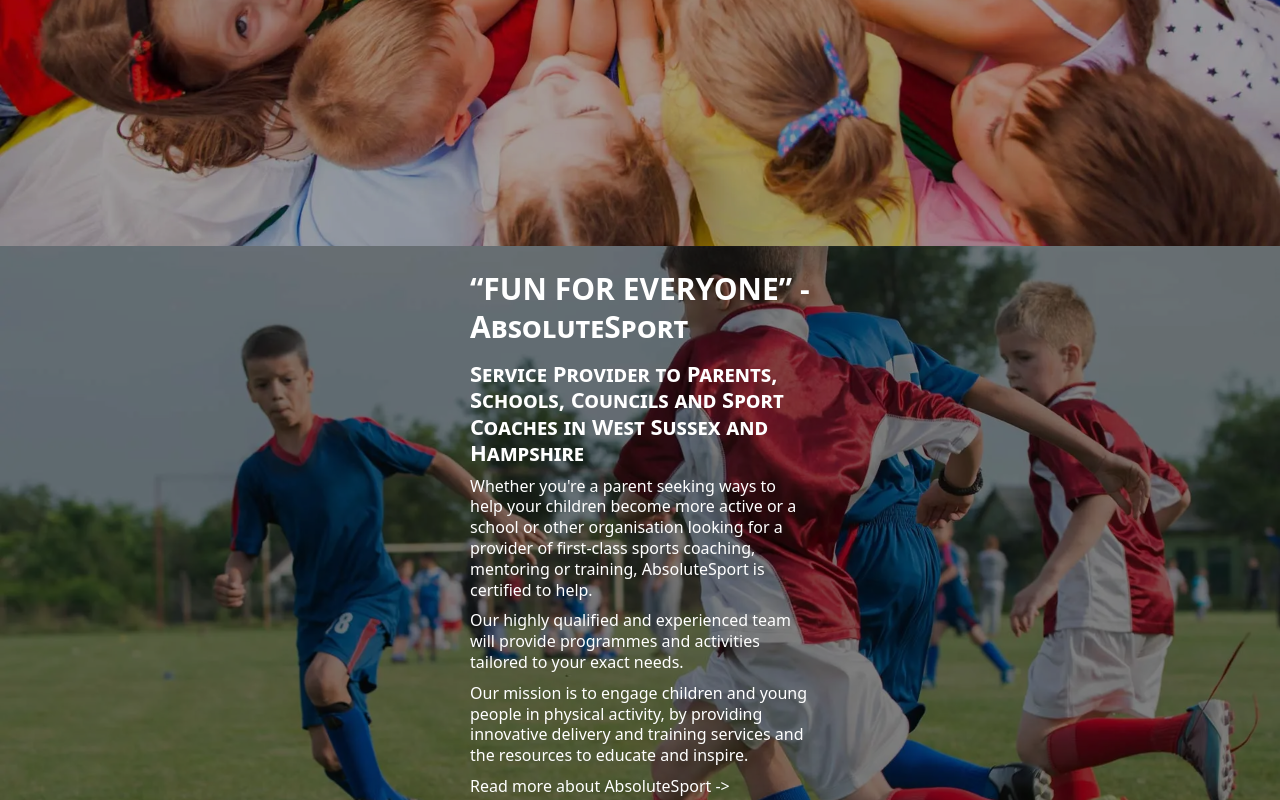
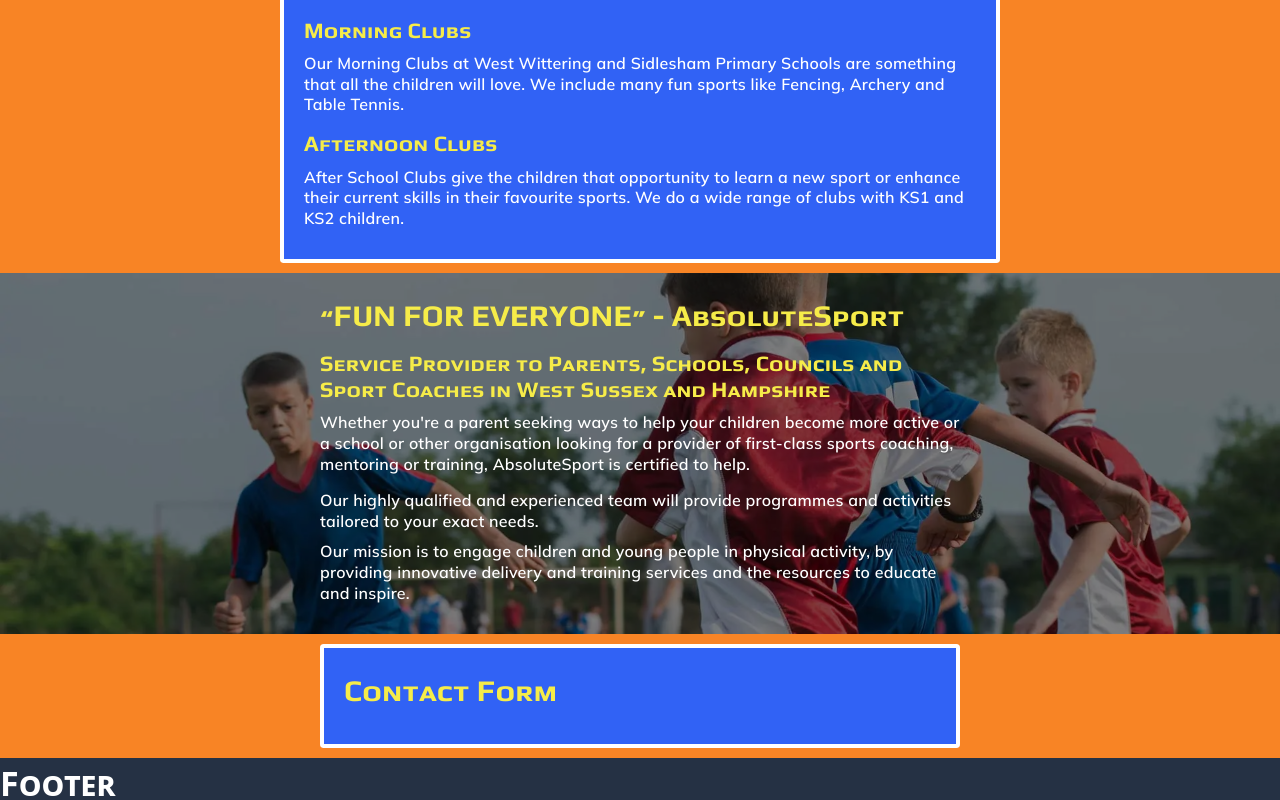
Before and after one commit to SPH73/absoluteSport-ssr-webapp, a Nuxt app: page / in a window 1280 px wide. Shown: the part 580-1380 px from the top of the page. Built offline with nearby package versions, Linux system fonts and the light colour scheme.

Commit message:
added in static content

```diff
--- a/pages/index.vue
+++ b/pages/index.vue
@@ -2,9 +2,9 @@
 <template>
   <main>
     <section
-      class="bg-blend-overlay bg-neutral-600 bg-[url('/img/hero_1920.webp')] bg-center bg-no-repeat bg-cover w-full h-[90vh] pt-8"
+      class="bg-blend-overlay bg-neutral-600 bg-[url('/img/hero_1920.webp')] bg-center bg-no-repeat bg-cover w-full h-[90vh] md:h-[50vh] pt-8"
     >
-      <div class="max-w-2xl mx-auto">
+      <div class="max-w-6xl mx-auto">
         <div class="container relative font-play">
           <h1>Fun, Laughter, Games and Exercise with AbsoluteSport</h1>
           <h2>Kids learn while having fun at our clubs, camps and parties</h2>
@@ -16,42 +16,67 @@
         <!-- Reviews -->
       </div>
     </section>
-    <section>
-      <div>
-        <!-- Segments -->
-      </div>
-    </section>
-    <section>
-      <div>
-        <!-- Contact Form -->
+    <section class="bg-primary">
+      <div class="container">
+        <BaseCard>
+          <BaseContent>
+            <template #title>During School Term's</template>
+            <template #sub-1>Morning Clubs</template>
+            <template #para-1
+              >Our Morning Clubs at West Wittering and Sidlesham Primary Schools are
+              something that all the children will love. We include many fun sports like
+              Fencing, Archery and Table Tennis.</template
+            >
+            <template #sub-2>Afternoon Clubs</template>
+            <template #para-2
+              >After School Clubs give the children that opportunity to learn a new sport
+              or enhance their current skills in their favourite sports. We do a wide
+              range of clubs with KS1 and KS2 children.</template
+            >
+          </BaseContent>
+        </BaseCard>
       </div>
     </section>
     <!-- About -->
     <section
-      class="bg-blend-overlay bg-neutral-700 bg-[url('/img/home_about_1920.webp')] md:bg-top sm:bg-left bg-no-repeat bg-cover w-full h-[90vh] pt-8"
+      class="bg-blend-overlay bg-neutral-700 bg-[url('/img/home_about_1920.webp')] md:bg-top sm:bg-left bg-no-repeat bg-cover w-full max-h-min py-8"
     >
-      <div class="max-w-2xl mx-auto">
-        <div class="container relative">
-          <h2>“FUN FOR EVERYONE” - AbsoluteSport</h2>
-          <h3>
-            Service Provider to Parents, Schools, Councils and Sport Coaches in West
-            Sussex and Hampshire
-          </h3>
-          <p class="font">
-            Whether you're a parent seeking ways to help your children become more active
-            or a school or other organisation looking for a provider of first-class sports
-            coaching, mentoring or training, AbsoluteSport is certified to help.
-          </p>
-          <p>
-            Our highly qualified and experienced team will provide programmes and
-            activities tailored to your exact needs.
-          </p>
-          <p>
-            Our mission is to engage children and young people in physical activity, by
-            providing innovative delivery and training services and the resources to
-            educate and inspire.
-          </p>
-          <p>Read more about AbsoluteSport -></p>
+      <div class="max-w-6xl mx-auto">
+        <div class="container">
+          <BaseContent>
+            <template #title>“FUN FOR EVERYONE” - AbsoluteSport</template>
+            <template #sub-1
+              >Service Provider to Parents, Schools, Councils and Sport Coaches in West
+              Sussex and Hampshire</template
+            >
+            <template #para-1
+              >Whether you're a parent seeking ways to help your children become more
+              active or a school or other organisation looking for a provider of
+              first-class sports coaching, mentoring or training, AbsoluteSport is
+              certified to help.</template
+            >
+            <template #para-2
+              >Our highly qualified and experienced team will provide programmes and
+              activities tailored to your exact needs.</template
+            >
+            <template #para-3
+              >Our mission is to engage children and young people in physical activity, by
+              providing innovative delivery and training services and the resources to
+              educate and inspire.</template
+            >
+          </BaseContent>
+          <!-- <p>Read more about AbsoluteSport -></p> -->
+        </div>
+      </div>
+    </section>
+    <section class="bg-primary">
+      <div class="max-w-6xl mx-auto">
+        <div class="container">
+          <BaseCard>
+            <BaseContent>
+              <template #title>Contact Form</template>
+            </BaseContent>
+          </BaseCard>
         </div>
       </div>
     </section>
```
